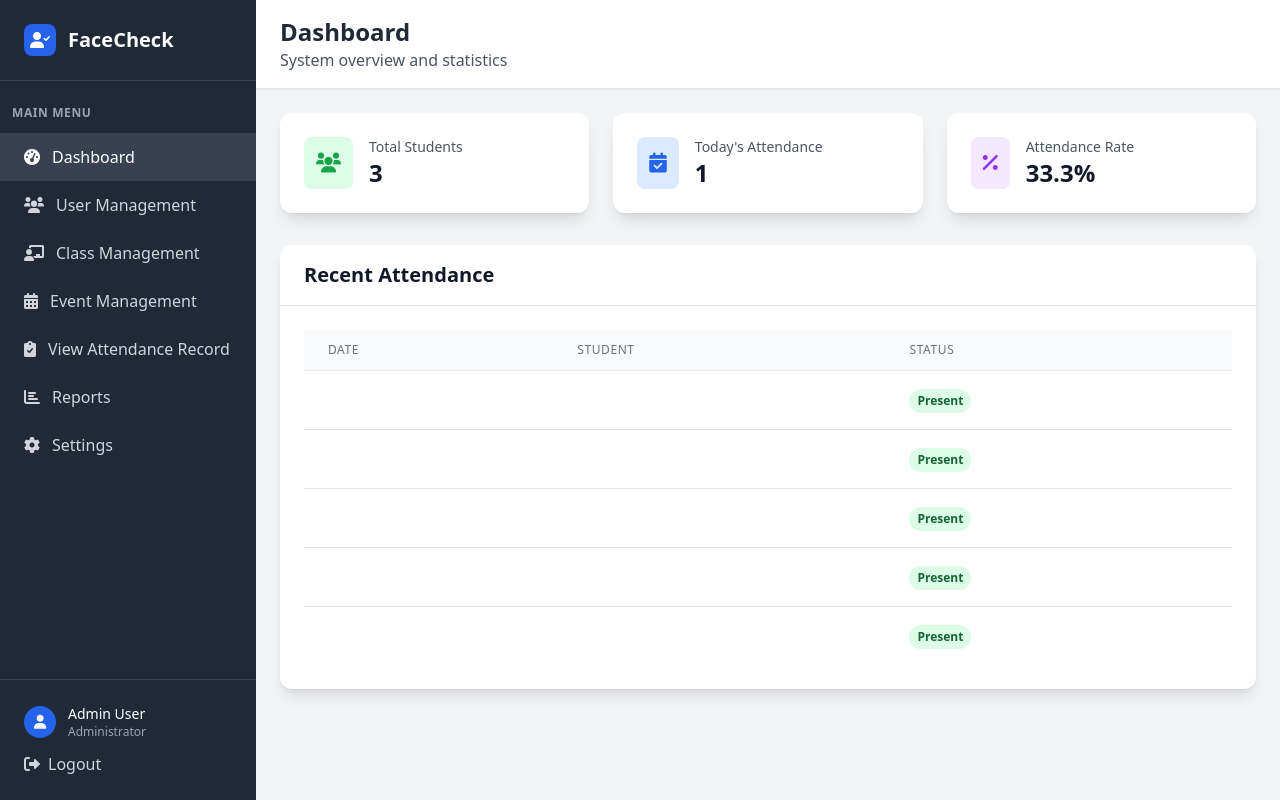
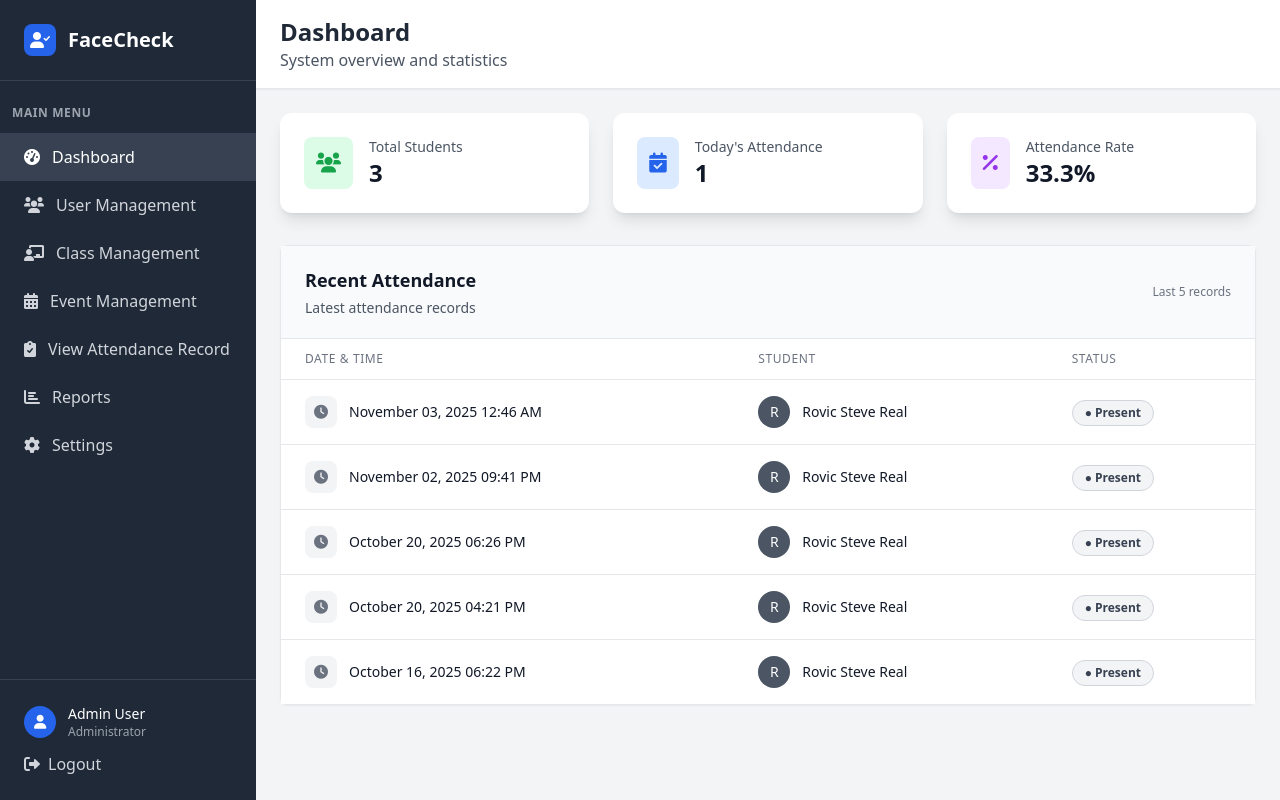
Before and after one commit to darkensteve/Face_Check, a Flask app: page /dashboard in a window 1280 px wide. Run offline with Flask 3, Linux system fonts and the light colour scheme; a user stored in the database is signed in; data comes from the database, SQL or seed files in the repository; both versions use the stored data as it was after the commit; some libraries are stand-ins or nearby versions.

Commit message:
dynamic data in admin dashboard

```diff
--- a/app.py
+++ b/app.py
@@ -229,7 +229,7 @@
     attendance_rate = (today_attendance / total_students * 100) if total_students > 0 else 0
 
     # Get recent attendance
-    recent_attendance = conn.execute('''
+    recent_records = conn.execute('''
         SELECT a.attendance_date, u.firstname, u.lastname, a.attendance_status
         FROM attendance a
         JOIN student_class sc ON a.studentclass_id = sc.studentclass_id
@@ -238,6 +238,19 @@
         ORDER BY a.attendance_date DESC
         LIMIT 5
     ''').fetchall()
+
+    # Format the attendance data for the template
+    recent_attendance = []
+    for record in recent_records:
+        # Format date from datetime to readable format
+        date_obj = datetime.strptime(record['attendance_date'], '%Y-%m-%d %H:%M:%S')
+        formatted_date = date_obj.strftime('%B %d, %Y %I:%M %p')
+
+        recent_attendance.append({
+            'date': formatted_date,
+            'name': f"{record['firstname']} {record['lastname']}",
+            'status': record['attendance_status']
+        })
 
     conn.close()
     return {
--- a/templates/dashboard.html
+++ b/templates/dashboard.html
@@ -6,6 +6,15 @@
     <title>FaceCheck - Dashboard</title>
     <script src="https://cdn.tailwindcss.com"></script>
     <link href="https://cdnjs.cloudflare.com/ajax/libs/font-awesome/6.0.0/css/all.min.css" rel="stylesheet">
+    <style>
+        .attendance-row {
+            transition: background-color 0.2s ease;
+        }
+
+        .attendance-row:hover {
+            background-color: #f9fafb;
+        }
+    </style>
 </head>
 <body class="bg-gray-100">
     <!-- Sidebar -->
@@ -139,32 +148,88 @@
 
 
         <!-- Recent Attendance -->
-        <div class="bg-white rounded-xl shadow-lg">
-            <div class="px-6 py-4 border-b border-gray-200">
-                <h2 class="text-xl font-semibold text-gray-900">Recent Attendance</h2>
+        <div class="bg-white rounded-lg shadow-sm border border-gray-200">
+            <!-- Clean Header -->
+            <div class="px-6 py-5 border-b border-gray-200 bg-gray-50">
+                <div class="flex items-center justify-between">
+                    <div>
+                        <h2 class="text-lg font-semibold text-gray-900">Recent Attendance</h2>
+                        <p class="text-gray-600 text-sm mt-1">Latest attendance records</p>
                     </div>
-            <div class="p-6">
+                    <div class="text-xs text-gray-500 font-medium">
+                        Last 5 records
+                    </div>
+                </div>
+            </div>
+
+            <!-- Table Content -->
+            <div class="overflow-hidden">
                 <div class="overflow-x-auto">
                     <table class="min-w-full divide-y divide-gray-200">
-                        <thead class="bg-gray-50">
+                        <thead class="bg-white">
                             <tr>
-                                <th class="px-6 py-3 text-left text-xs font-medium text-gray-500 uppercase tracking-wider">Date</th>
-                                <th class="px-6 py-3 text-left text-xs font-medium text-gray-500 uppercase tracking-wider">Student</th>
-                                <th class="px-6 py-3 text-left text-xs font-medium text-gray-500 uppercase tracking-wider">Status</th>
+                                <th class="px-6 py-3 text-left text-xs font-medium text-gray-500 uppercase tracking-wider">
+                                    Date & Time
+                                </th>
+                                <th class="px-6 py-3 text-left text-xs font-medium text-gray-500 uppercase tracking-wider">
+                                    Student
+                                </th>
+                                <th class="px-6 py-3 text-left text-xs font-medium text-gray-500 uppercase tracking-wider">
+                                    Status
+                                </th>
                             </tr>
                         </thead>
                         <tbody class="bg-white divide-y divide-gray-200">
+                            {% if recent_attendance %}
                                 {% for record in recent_attendance %}
-                            <tr>
-                                <td class="px-6 py-4 whitespace-nowrap text-sm text-gray-900">{{ record.date }}</td>
-                                <td class="px-6 py-4 whitespace-nowrap text-sm text-gray-900">{{ record.name }}</td>
+                                <tr class="attendance-row">
                                     <td class="px-6 py-4 whitespace-nowrap">
-                                    <span class="inline-flex px-2 py-1 text-xs font-semibold rounded-full bg-green-100 text-green-800">
-                                        Present
+                                        <div class="flex items-center">
+                                            <div class="w-8 h-8 bg-gray-100 rounded-lg flex items-center justify-center mr-3">
+                                                <i class="fas fa-clock text-gray-500 text-sm"></i>
+                                            </div>
+                                            <div class="text-sm font-medium text-gray-900">{{ record.date }}</div>
+                                        </div>
+                                    </td>
+                                    <td class="px-6 py-4 whitespace-nowrap">
+                                        <div class="flex items-center">
+                                            <div class="w-8 h-8 bg-gray-600 rounded-full flex items-center justify-center mr-3">
+                                                <span class="text-white font-medium text-sm">{{ record.name[0] }}</span>
+                                            </div>
+                                            <div class="text-sm font-medium text-gray-900">{{ record.name }}</div>
+                                        </div>
+                                    </td>
+                                    <td class="px-6 py-4 whitespace-nowrap">
+                                        {% if record.status == 'Present' %}
+                                        <span class="inline-flex items-center px-3 py-1 rounded-full text-xs font-semibold bg-green-100 text-green-800 border border-green-200">
+                                            ● Present
                                         </span>
+                                        {% elif record.status == 'Absent' %}
+                                        <span class="inline-flex items-center px-3 py-1 rounded-full text-xs font-semibold bg-red-100 text-red-800 border border-red-200">
+                                            ● Absent
+                                        </span>
+                                        {% elif record.status == 'Late' %}
+                                        <span class="inline-flex items-center px-3 py-1 rounded-full text-xs font-semibold bg-amber-100 text-amber-800 border border-amber-200">
+                                            ● Late
+                                        </span>
+                                        {% else %}
+                                        <span class="inline-flex items-center px-3 py-1 rounded-full text-xs font-semibold bg-gray-100 text-gray-700 border border-gray-300">
+                                            ● {{ record.status|title }}
+                                        </span>
+                                        {% endif %}
                                     </td>
                                 </tr>
                                 {% endfor %}
+                            {% else %}
+                                <tr>
+                                    <td colspan="3" class="px-6 py-12 text-center">
+                                        <div class="flex flex-col items-center">
+                                            <i class="fas fa-clipboard-list text-2xl text-gray-400 mb-3"></i>
+                                            <p class="text-sm text-gray-500">No attendance records found</p>
+                                        </div>
+                                    </td>
+                                </tr>
+                            {% endif %}
                         </tbody>
                     </table>
                 </div>
```
Also changed, not shown: facecheck.db. Lines whose indentation alone changed are shown as unchanged.
